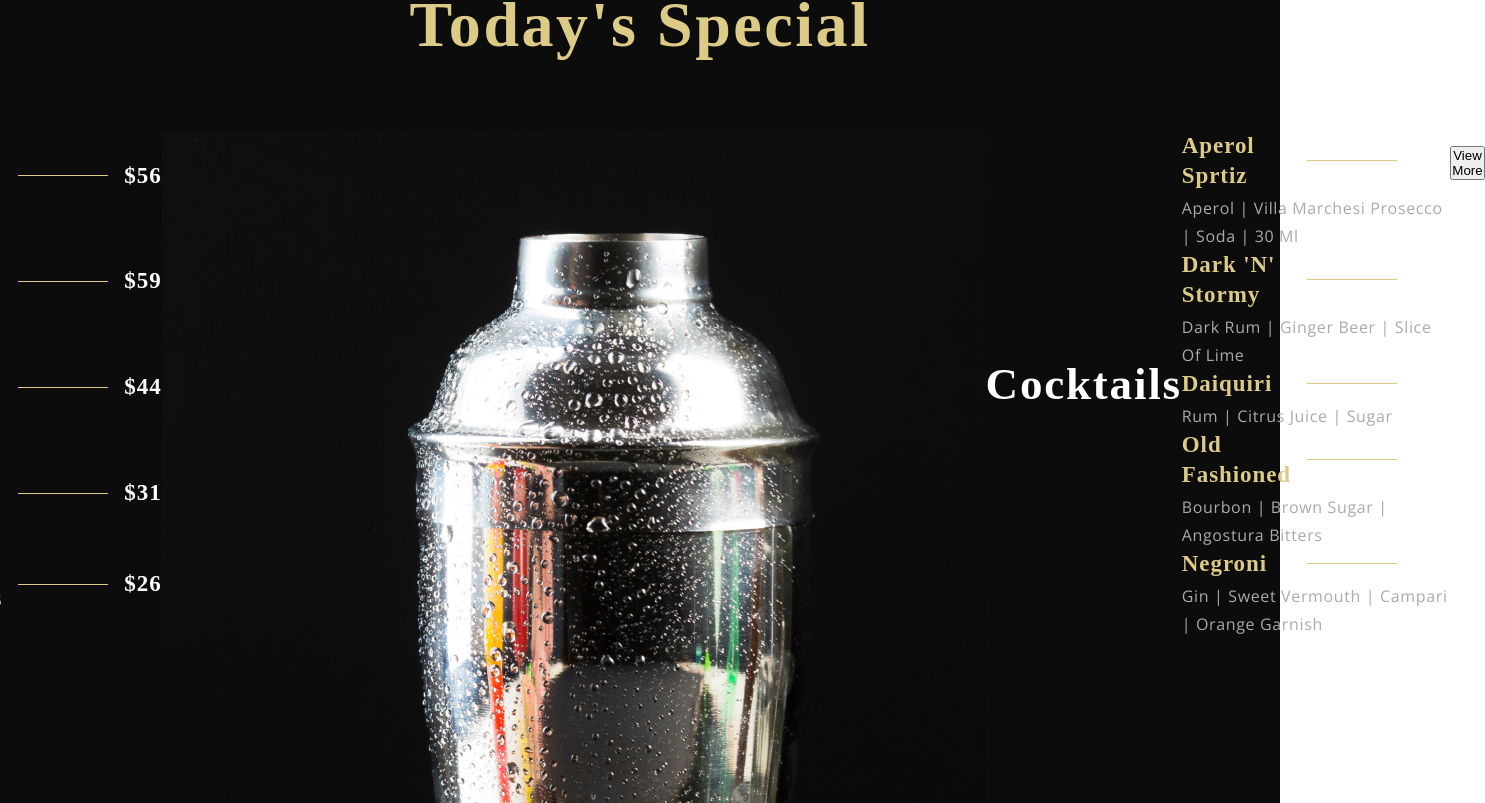
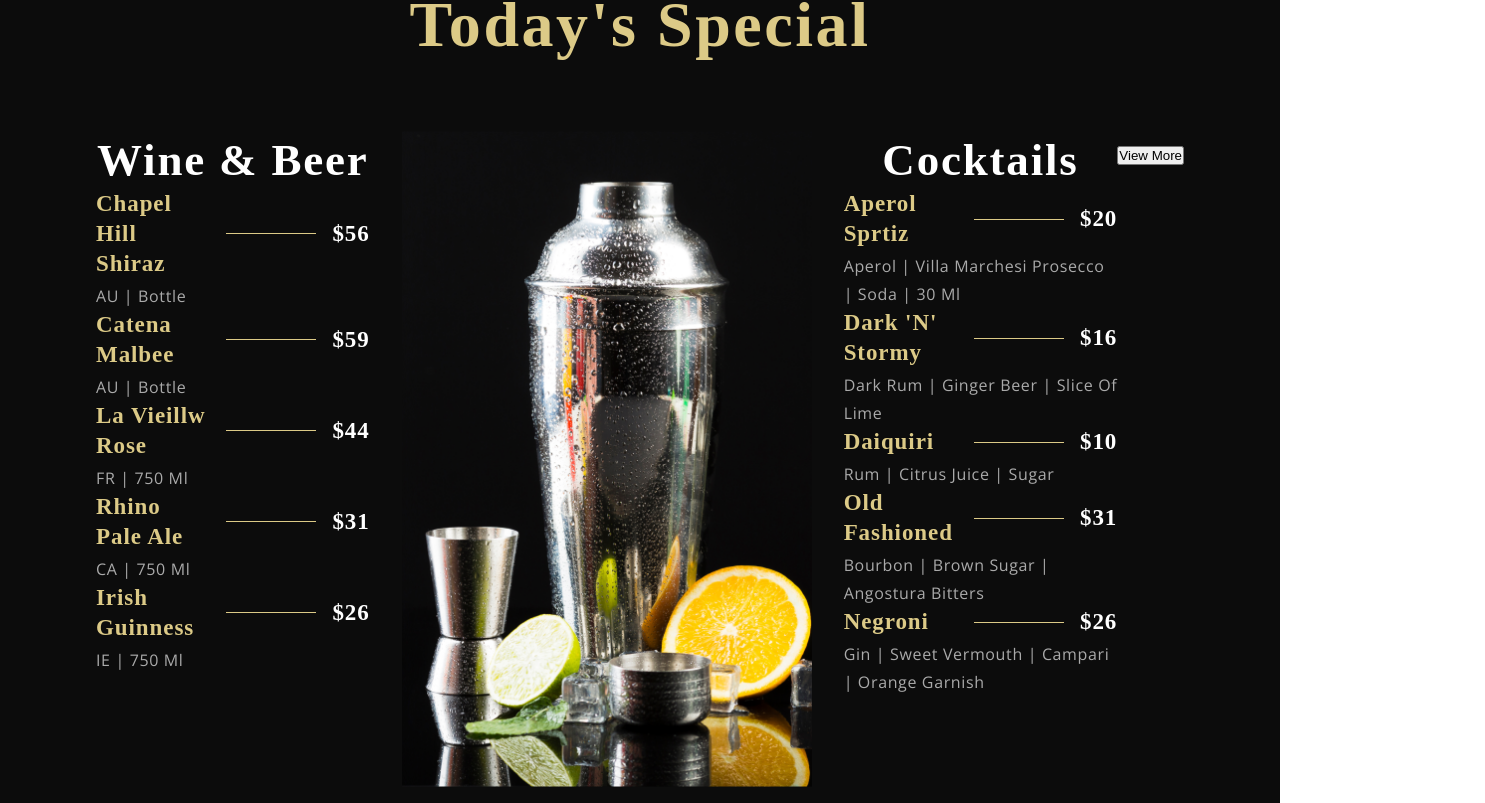
Before and after one commit to jyeung-se/jacques_boba, a React (Create React App) app: page / in a window 1280 px wide. Shown: the part 2397-3200 px from the top of the page, 1485 px wide, since content can reach past the window. Built offline with nearby package versions, Linux system fonts and the light colour scheme; a web font is replaced by a local one.

Commit message:
enabled menu items and drink image to flex

```diff
--- a/src/components/Menuitem/MenuItem.css
+++ b/src/components/Menuitem/MenuItem.css
@@ -42,3 +42,40 @@
     letter-spacing: 0.04em;
     color: var(--color-white);
 }
+
+.app__specialMenu-menu_wine,
+.app__specialMenu-menu_cocktails {
+    flex: 1;
+    width: 100%;
+    flex-direction: column;
+}
+
+.app__specialMenu-menu_img {
+    width: 410px;
+    margin: 0 2rem;
+}
+
+.app__specialMenu-menu_img img {
+    width: 100%;
+    height: auto;
+}
+
+.app__specialMenu-menu_items {
+    display: flex;
+    flex-direction: column;
+    margin: 2rem 0;
+    width: 100%;
+}
+
+
+@media screen and (max-width: 2000px) {
+
+}
+
+@media screen and (max-width: 1150px) {
+
+}
+
+@media screen and (max-width: 650px) {
+
+}
```
